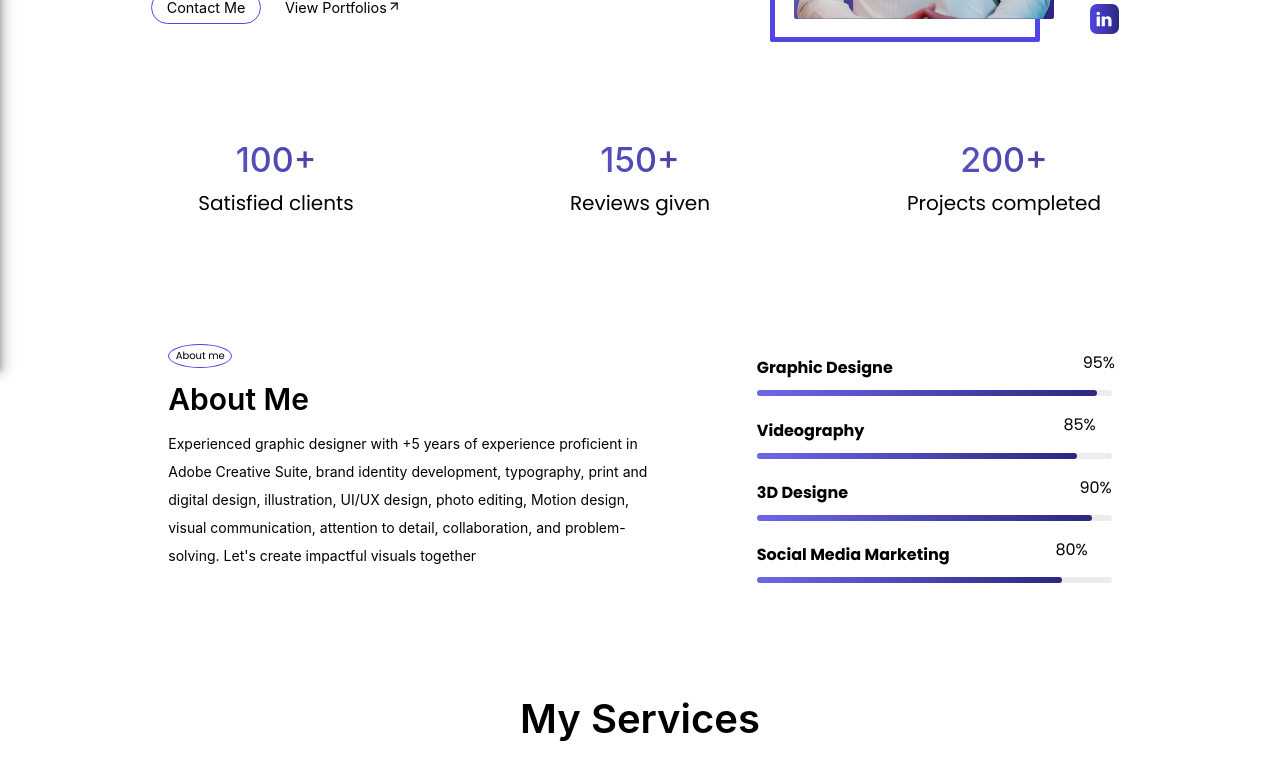
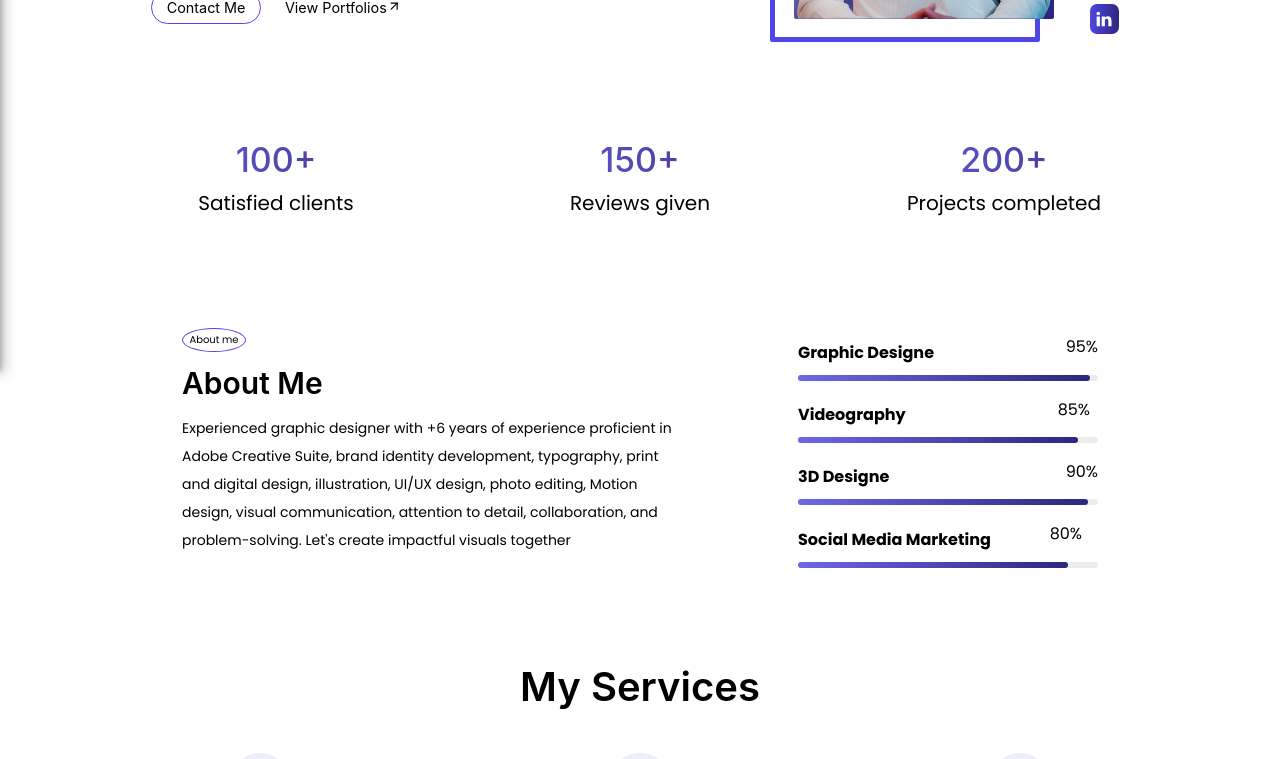
Before and after one commit to zainabturkmen/S-I-S, a React (Create React App) app: page / in a window 1280 px wide. Shown: the part 431-1190 px from the top of the page. Built offline with nearby package versions, Linux system fonts and the light colour scheme.

Commit message:
adding updates

```diff
--- a/src/components/About.js
+++ b/src/components/About.js
@@ -10,7 +10,7 @@ const About = () => {
 
           <h1>About Me</h1>
           <h3>
-            Experienced graphic designer with +5 years of experience proficient
+            Experienced graphic designer with +6 years of experience proficient
             in Adobe Creative Suite, brand identity development, typography,
             print and digital design, illustration, UI/UX design, photo editing,
             Motion design, visual communication, attention to detail,
@@ -73,10 +73,9 @@ const Wrapper = styled.div`
   .container {
     display: flex;
     flex-direction: column;
-    width: 350px;
+    width: 320px;
     margin: 0 auto;
     gap: 2em;
-    padding: 1em;
   }
 
   .top {
@@ -103,16 +102,22 @@ const Wrapper = styled.div`
 
   h3 {
     text-align: center;
-    font-family: Inter;
     font-size: 14px;
     font-weight: 400;
     line-height: 201%;
     margin-top: -2em;
-    /* width: 355px; */
+    width: 300px;
+  }
+
+  .bottom {
+    display: flex;
+    flex-direction: column;
+    justify-content: center;
+    align-items: center;
   }
 
   .percentage-container {
-    width: 355px;
+    width: 300px;
     border-radius: 6px;
     background: #edecec;
     margin-top: -0.7em;
@@ -121,6 +126,7 @@ const Wrapper = styled.div`
   .title {
     display: flex;
     justify-content: space-between;
+    width: 300px;
   }
 
   .percentage,
@@ -133,26 +139,26 @@ const Wrapper = styled.div`
   }
 
   .percentage {
-    width: 340px;
+    width: 292px;
   }
   .percentage2 {
-    width: 320px;
+    width: 280px;
   }
   .percentage3 {
-    width: 335px;
+    width: 290px;
   }
   .percentage4 {
-    width: 305px;
+    width: 270px;
   }
 
   .number {
-    margin-right: -0.2em;
+    margin-right: 0em;
   }
   .number2 {
-    margin-right: 1em;
+    margin-right: 0.5em;
   }
   .number4 {
-    margin-right: 1.5em;
+    margin-right: 1em;
   }
 
   @media (min-width: 1000px) {
```
